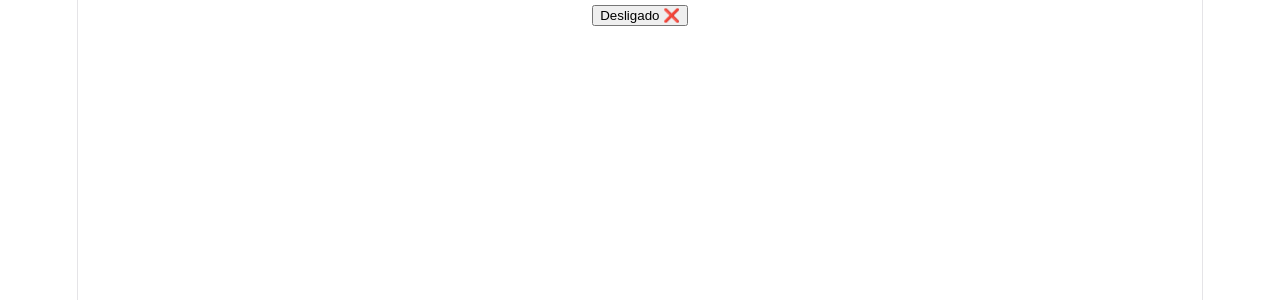
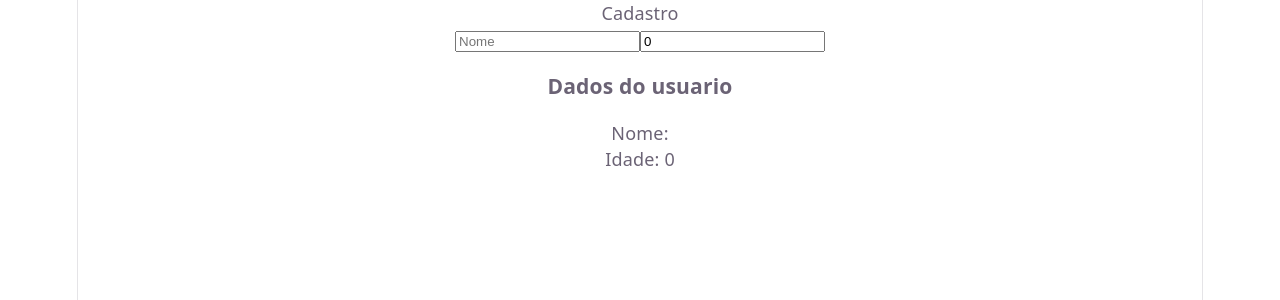
Before and after one commit to LuizAlbertoDev/Desafios-React, a React (Vite) app: page / in a window 1280 px wide. Shown: the top 300 px of the page. Built offline with nearby package versions, Linux system fonts and the light colour scheme.

Commit message:
feat Desafio objeto com nome e idade tratando com numeros finalizado

```diff
--- a/src/App.jsx
+++ b/src/App.jsx
@@ -1,9 +1,9 @@
-import Toggle from './Desafios/Desafio_016_toggle_ativo'
+import Cadastro from './Desafios/Desafio_017_objeto_nome_idade'
 
 function App() {
     return (
         <div>
-            <Toggle />
+            <Cadastro />
         </div>
     )
 }
--- /dev/null
+++ b/src/Desafios/Desafio_017_objeto_nome_idade.jsx
@@ -0,0 +1,43 @@
+import { useState } from "react";
+
+function Cadastro(){
+
+    const [usuario,setUsuario] = useState({
+        nome:"",
+        idade:0
+    })
+
+    return(
+        <div>
+            <p>Cadastro</p>
+
+            <input
+                type="text"
+                placeholder="Nome"
+                value={usuario.nome}
+                onChange={(e) =>
+                    setUsuario({
+                        ...usuario,
+                        nome: e.target.value
+                    })}
+            />
+
+            <input
+                type="number"
+                placeholder="Idade"
+                value={usuario.idade}
+                onChange={(e) =>
+                    setUsuario({
+                        ...usuario,
+                        idade: Number(e.target.value)
+                    })
+                }
+            />
+
+            <h3>Dados do usuario</h3>
+            <p>Nome: {usuario.nome}</p>
+            <p>Idade: {usuario.idade}</p>
+        </div>
+    )
+}
+export default Cadastro
```
